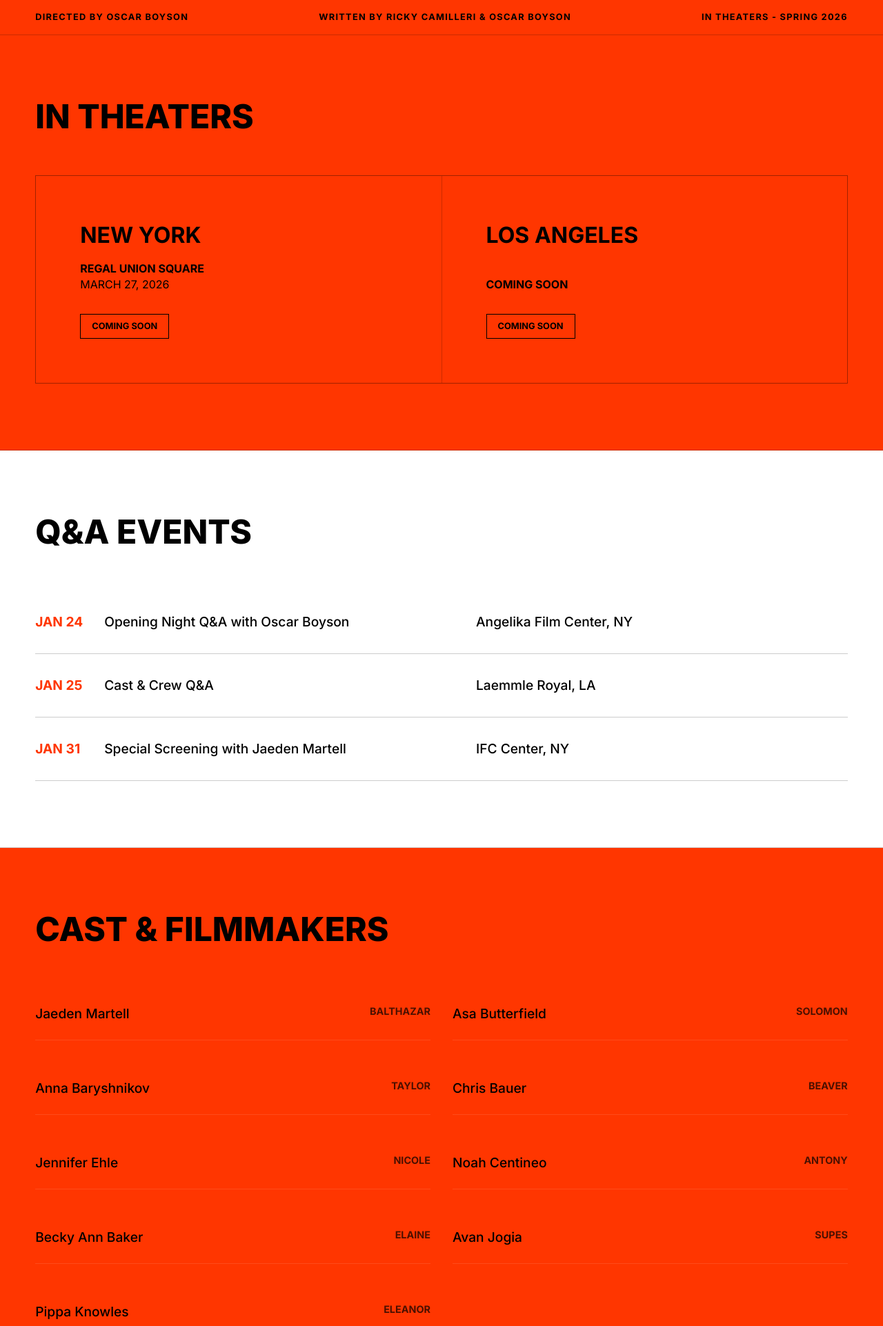
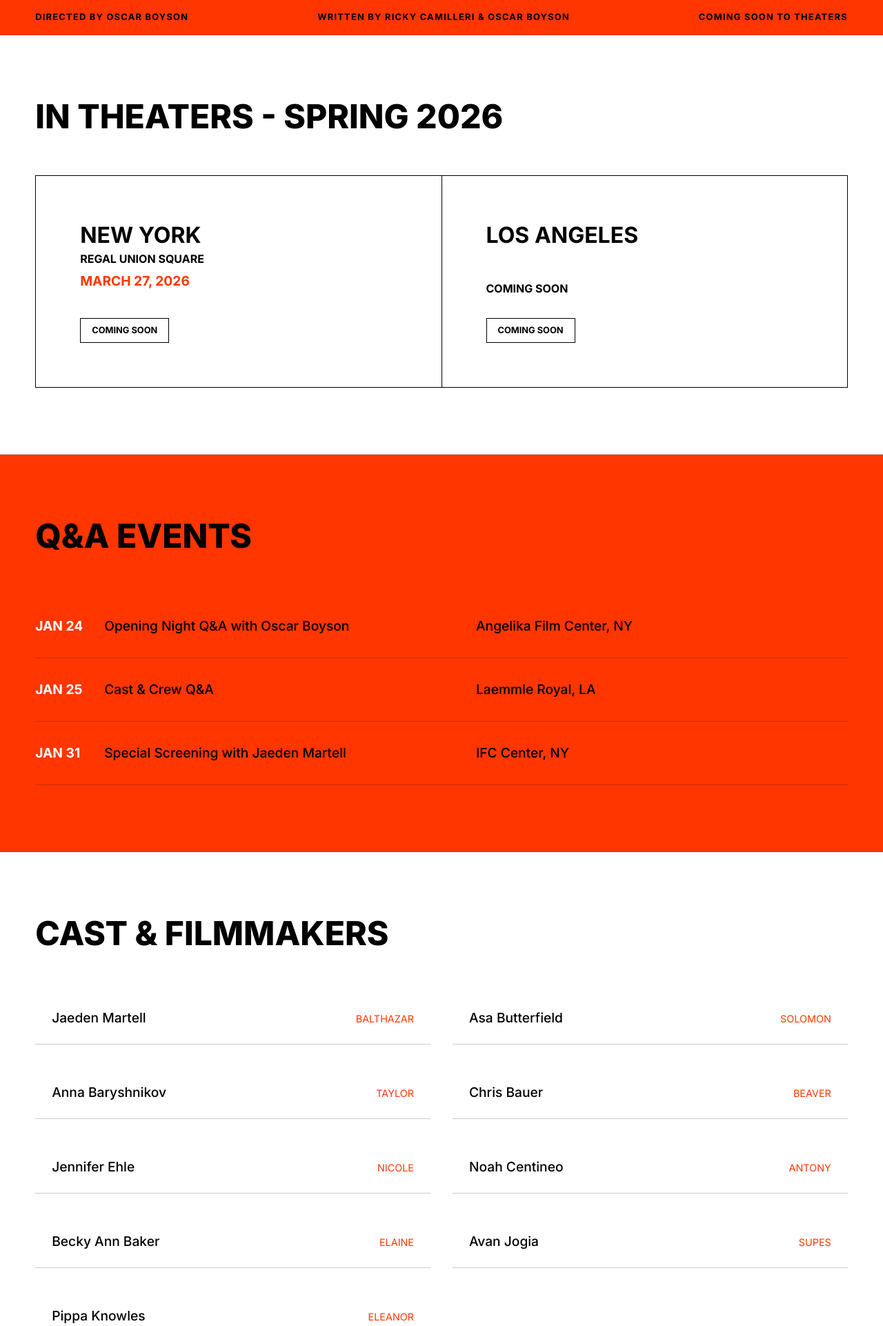
Before and after one commit to rommelnunez/OHB_Film_Website, a PHP site: page /v2/index.html in a window 1280 px wide. Shown: the part 800-2722 px from the top of the page at 69% size. Run offline with PHP 8.4, Linux system fonts and the light colour scheme.

Commit message:
complete v2 styling overhaul: update section colors, cast layout, and padding

```diff
--- a/v2/assets/css/styles.css
+++ b/v2/assets/css/styles.css
@@ -234,16 +234,23 @@ html {
 }
 
 /* Grid & Cards */
+/* Tickets / In Theaters */
+.v2-tickets {
+    background-color: #fff;
+    color: #000;
+}
+
 .v2-grid {
     display: grid;
     grid-template-columns: repeat(2, 1fr);
     gap: 1px;
-    background: rgba(0, 0, 0, 0.2);
-    border: 1px solid rgba(0, 0, 0, 0.2);
+    background: #000;
+    /* Border color */
+    border: 1px solid #000;
 }
 
 .v2-card {
-    background: var(--color-bg);
+    background: #fff;
     padding: 4rem;
     display: flex;
     flex-direction: column;
@@ -262,8 +269,17 @@ html {
     margin-top: auto;
 }
 
+.v2-card .date {
+    font-size: 1.2rem;
+    font-weight: 700;
+    color: #ff3600;
+    /* Red Accent */
+    margin-bottom: 0.5rem;
+    margin-top: 0.5rem;
+}
+
 .v2-card .status {
-    border: 1px solid var(--color-text);
+    border: 1px solid #000;
     align-self: flex-start;
     padding: 0.5rem 1rem;
     margin-top: 2rem;
@@ -274,7 +290,8 @@ html {
 
 /* Events List */
 .v2-events {
-    background-color: #fff;
+    background-color: #ff3600;
+    /* Red Background */
     color: #000;
 }
 
@@ -304,14 +321,15 @@ html {
 
 .v2-list-item .date {
     opacity: 1;
-    color: #ff3600;
-    /* Red Accent */
+    color: #fff;
+    /* White Dates */
     font-weight: 700;
 }
 
 /* Press */
 .v2-press {
-    background-color: #fff;
+    background-color: #ff3600;
+    /* Red Background */
     color: #000;
 }
 
@@ -332,16 +350,22 @@ html {
 .press-item cite {
     font-style: normal;
     text-transform: uppercase;
-    font-size: 0.8rem;
+    font-size: 1.1rem;
+    /* Slightly larger */
     opacity: 1;
     /* Remove opacity for specific color */
     letter-spacing: 0.1em;
-    color: #ff3600;
-    /* Red Accent */
+    color: #fff;
+    /* White Accent */
     font-weight: 700;
 }
 
 /* Cast */
+.v2-cast {
+    background-color: #fff;
+    color: #000;
+}
+
 .v2-cast-list {
     display: grid;
     grid-template-columns: repeat(2, 1fr);
@@ -351,17 +375,30 @@ html {
 .cast-row {
     display: flex;
     justify-content: space-between;
-    padding: 1.5rem 0;
-    border-bottom: 1px solid rgba(255, 255, 255, 0.1);
+    padding: 1.5rem;
+    /* Expanded padding for glow */
+    border-bottom: 1px solid rgba(0, 0, 0, 0.2);
+    /* Black separator for white bg */
     font-size: 1.2rem;
     font-weight: 500;
+    transition: all 0.3s ease;
+    /* Smooth hover transition */
+}
+
+.cast-header-group {
+    display: flex;
+    gap: 0.5rem;
+    align-items: baseline;
 }
 
 .cast-row .role {
-    opacity: 0.7;
+    opacity: 1;
     text-transform: uppercase;
     font-size: 0.9rem;
-    font-weight: 600;
+    font-weight: 400;
+    /* Lighter weight */
+    color: #ff3600;
+    /* Red Role */
 }
 
 /* Poster */
--- a/v2/index.html
+++ b/v2/index.html
@@ -51,12 +51,12 @@
     <div class="v2-info-strip">
         <div class="info-item">Directed by Oscar Boyson</div>
         <div class="info-item">Written by Ricky Camilleri & Oscar Boyson</div>
-        <div class="info-item">IN THEATERS - SPRING 2026</div>
+        <div class="info-item">COMING SOON TO THEATERS</div>
     </div>
 
     <!-- Ticketing Section -->
     <section id="tickets" class="v2-section v2-tickets">
-        <h2 class="v2-section-title">In Theaters</h2>
+        <h2 class="v2-section-title">IN THEATERS - SPRING 2026</h2>
         <div class="v2-grid">
             <div class="v2-card">
                 <h3>New York</h3>
```
